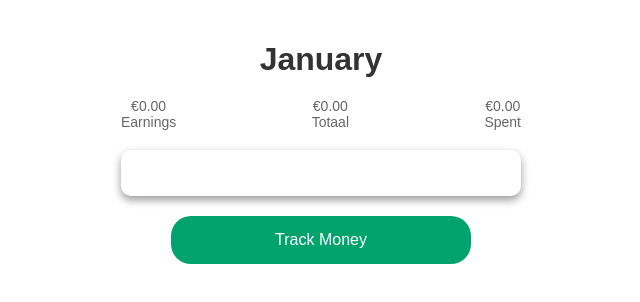
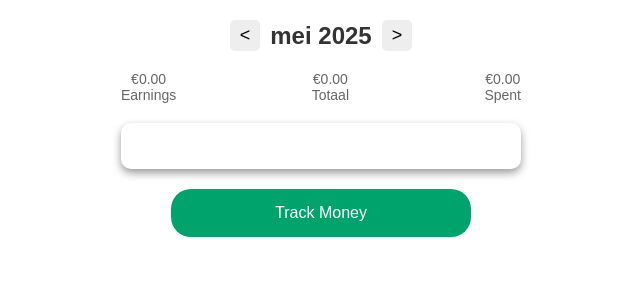
Before and after one commit to SamuelMarquezCastro/HabbitTrackerSamuel, a plain HTML site: page index.html in a window 1280 px wide. Shown: the whole page, without its empty margins (319-959 px from the left). Drawn offline with Linux system fonts and the light colour scheme.

Commit message:
functie om maand te kunnen veranderen

```diff
--- a/app.js
+++ b/app.js
@@ -1,7 +1,25 @@
+let storedDate = localStorage.getItem('selectedDate');
+let currentDate = storedDate ? new Date(storedDate) : new Date();
+
+function formatMonthYearKey(date) {
+    const year = date.getFullYear();
+    const month = String(date.getMonth() + 1).padStart(2, '0');
+    return `${year}-${month}`;
+}
+
+function formatMonthYearLabel(date) {
+    const formatter = new Intl.DateTimeFormat('nl-NL', { month: 'long', year: 'numeric' });
+    return formatter.format(date);
+}
+
 let selectedIconClass = null;
 
 function saveTransaction(type, name, amount, iconClass) {
-    let transactions = JSON.parse(localStorage.getItem('transactions')) || [];
+    const storedDate = localStorage.getItem('selectedDate');
+    const date = storedDate ? new Date(storedDate) : new Date();
+
+    const key = `transactions-${formatMonthYearKey(date)}`;
+    let transactions = JSON.parse(localStorage.getItem(key)) || [];
     transactions.push({
         type: type,
         name: name,
@@ -9,11 +27,12 @@ function saveTransaction(type, name, amount, iconClass) {
         icon: iconClass || null,
         date: new Date().toISOString()
     });
-    localStorage.setItem('transactions', JSON.stringify(transactions));
+    localStorage.setItem(key, JSON.stringify(transactions));
 }
 
 function getTransactions() {
-    return JSON.parse(localStorage.getItem('transactions')) || [];
+    const key = `transactions-${formatMonthYearKey(currentDate)}`;
+    return JSON.parse(localStorage.getItem(key)) || [];
 }
 
 function calculateTotals() {
@@ -71,6 +90,7 @@ document.addEventListener('DOMContentLoaded', function () {
     const trackMoneyButton = document.querySelector('.trackMoneyButton');
     if (trackMoneyButton) {
         trackMoneyButton.addEventListener('click', () => {
+            localStorage.setItem('selectedDate', currentDate.toISOString()); // Belangrijk
             window.location.href = 'spent.html';
         });
     }
@@ -89,7 +109,6 @@ document.addEventListener('DOMContentLoaded', function () {
         });
     }
 
-
     const addEarningsButton = document.getElementById('addChangesButton');
     if (addEarningsButton && addEarningsButton.classList.contains('big-green-button')) {
         addEarningsButton.addEventListener('click', () => {
@@ -104,7 +123,6 @@ document.addEventListener('DOMContentLoaded', function () {
         });
     }
 
-
     const switchButtons = document.querySelectorAll('.switch-button');
     switchButtons.forEach(button => {
         button.addEventListener('click', () => {
@@ -116,28 +134,51 @@ document.addEventListener('DOMContentLoaded', function () {
         });
     });
 
+    const currentMonthYearElement = document.getElementById('current-month-year');
+    const prevMonthButton = document.getElementById('prev-month');
+    const nextMonthButton = document.getElementById('next-month');
+
+    function updateMonthDisplay() {
+        if (currentMonthYearElement) {
+            currentMonthYearElement.textContent = formatMonthYearLabel(currentDate);
+            localStorage.setItem('selectedDate', currentDate.toISOString()); // Zorg dat dit altijd wordt bijgewerkt
+            displayTransactions();
+        }
+    }
+
+    if (prevMonthButton && nextMonthButton) {
+        prevMonthButton.addEventListener('click', () => {
+            currentDate.setMonth(currentDate.getMonth() - 1);
+            updateMonthDisplay();
+        });
+
+        nextMonthButton.addEventListener('click', () => {
+            currentDate.setMonth(currentDate.getMonth() + 1);
+            updateMonthDisplay();
+        });
+    }
+
+    updateMonthDisplay();
 
     const backButton = document.querySelector('.back-button');
-if (backButton) {
-    backButton.addEventListener('click', () => {
-        window.location.href = 'index.html';
-    });
-}
+    if (backButton) {
+        backButton.addEventListener('click', () => {
+            window.location.href = 'index.html';
+        });
+    }
 
-
+    if (!localStorage.getItem('selectedDate')) {
+        localStorage.setItem('selectedDate', new Date().toISOString());
+    }
 
     const icons = document.querySelectorAll('.icon-container i');
     icons.forEach(icon => {
         icon.addEventListener('click', () => {
-
             icons.forEach(i => i.classList.remove('active-icon'));
-
             icon.classList.add('active-icon');
-
             selectedIconClass = icon.getAttribute('data-icon');
         });
     });
 
-
     displayTransactions();
 });
--- a/index.html
+++ b/index.html
@@ -9,7 +9,12 @@
 </head>
 <body>
     <header>
-        <h1>January</h1>
+        <div class="month-selector">
+            <button id="prev-month">&lt;</button>
+            <h1 id="current-month-year">Mei 2025</h1>
+            <button id="next-month">&gt;</button>
+        </div>
+
         <div class="totals">
             <div class="earnings">
                 <span>€0</span>
--- a/style.css
+++ b/style.css
@@ -79,3 +79,25 @@ header h1 {
     cursor: pointer;
     width: 75%;
 }
+
+.month-selector {
+    display: flex;
+    justify-content: center;
+    align-items: center;
+    gap: 10px;
+    margin-bottom: 20px;
+}
+
+.month-selector h1 {
+    margin: 0;
+    font-size: 24px;
+}
+
+.month-selector button {
+    background-color: #eee;
+    border: none;
+    padding: 5px 10px;
+    font-size: 18px;
+    cursor: pointer;
+    border-radius: 5px;
+}
```
Also changed, not shown: earnings.html (+3 -0 lines), spent.html (+1 -2 lines), style2.css (+13 -0 lines).
